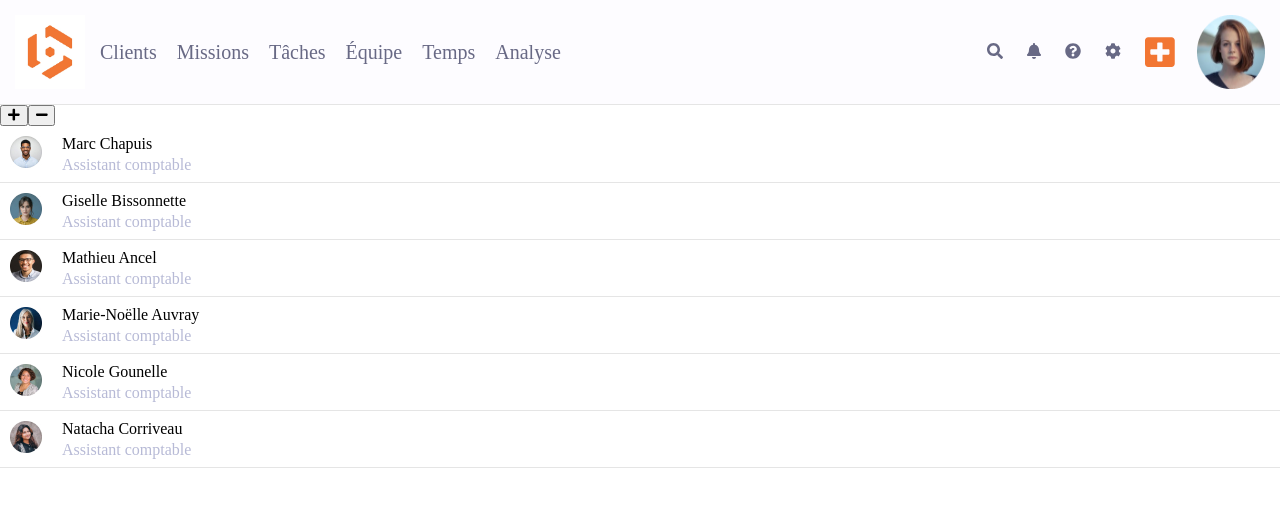
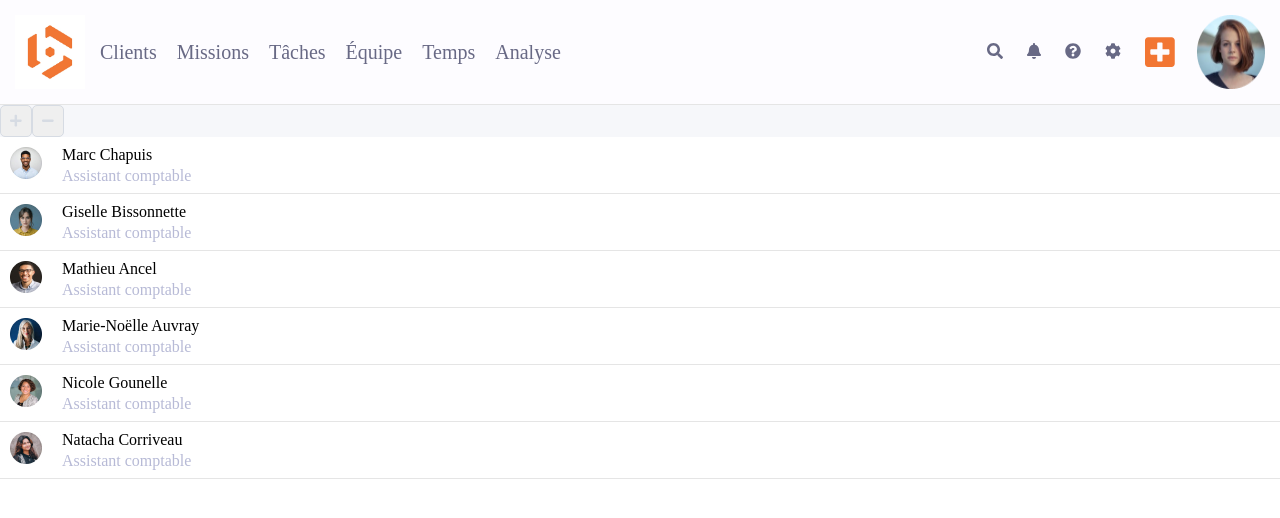
Before and after one commit to deepikabekal/Beeye-1.0, a React (Create React App) app: page / in a window 1280 px wide. Shown: the top 518 px of the page. Built offline with nearby package versions, Linux system fonts and the light colour scheme.

Commit message:
basic styles for button and section added

```diff
--- a/src/components/TeamSection/GraphSection/Button.js
+++ b/src/components/TeamSection/GraphSection/Button.js
@@ -5,11 +5,11 @@ import { faPlus, faMinus } from "@fortawesome/free-solid-svg-icons";
 function Button() {
   return (
     <div>
-      <button type="button">
-        <FontAwesomeIcon icon={faPlus} color="black" />
+      <button type="button" className="inc-dec-btn">
+        <FontAwesomeIcon icon={faPlus} className="icon-color" />
       </button>
-      <button type="button">
-        <FontAwesomeIcon icon={faMinus} color="black" />
+      <button type="button" className="inc-dec-btn">
+        <FontAwesomeIcon icon={faMinus} className="icon-color" />
       </button>
     </div>
   );
--- a/src/components/TeamSection/GraphSection/GraphStyles.css
+++ b/src/components/TeamSection/GraphSection/GraphStyles.css
@@ -0,0 +1,14 @@
+.section-div {
+  background-color: var(--greysLight02);
+}
+
+.inc-dec-btn {
+  border: 1px solid var(--greysMed01);
+  border-radius: 5px;
+  width: 32px;
+  height: 32px;
+}
+
+.icon-color {
+  color: var(--greysMed01);
+}
--- a/src/components/TeamSection/GraphSection/index.js
+++ b/src/components/TeamSection/GraphSection/index.js
@@ -4,7 +4,7 @@ import "./GraphStyles.css";
 
 function GraphSection() {
   return (
-    <div className="">
+    <div className="section-div">
       <Graph />
     </div>
   );
```
